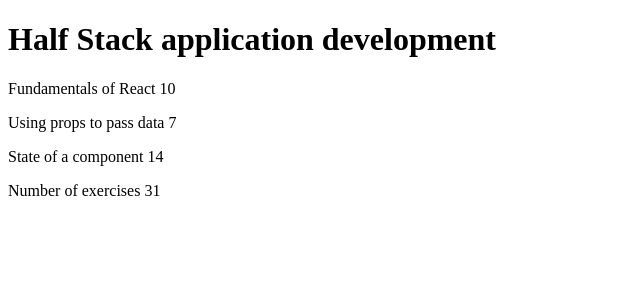
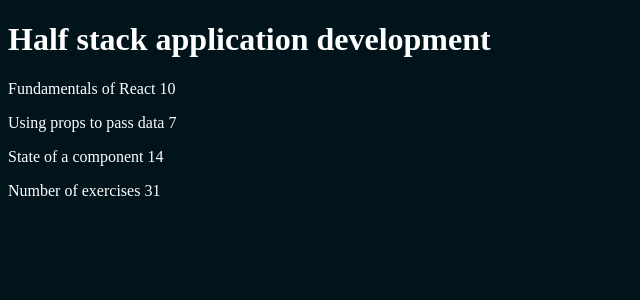
Before and after one commit to 10billionpercent/full-stack-open, a React app in the folder part1/course-info/: page / in a window 1280 px wide. Shown: the top 300 px of the page, without its empty margins (0-640 px from the left). Built offline with nearby package versions, Linux system fonts and the light colour scheme; the HTML template or start-up script is replaced by a standard one.

Commit message:
new file:   part1/course-info/src/App.css modified:   part1/course-info/src/App.jsx

```diff
--- /dev/null
+++ b/part1/course-info/src/App.css
@@ -0,0 +1,4 @@
+html {
+    background-color: #01141b;
+    color: white;
+}
--- a/part1/course-info/src/App.jsx
+++ b/part1/course-info/src/App.jsx
@@ -1,3 +1,5 @@
+import "./App.css"
+
 const Header = (props) => {
     return (
         <h1>{props.course}</h1>
@@ -30,7 +32,7 @@
 }
 
 const App = () => {
-  const course = { name: 'Half Stack application development',
+  const course = { name: 'Half stack application development',
     parts: [
     {name: 'Fundamentals of React', exercises: 10},
     {name: 'Using props to pass data', exercises: 7},
```
